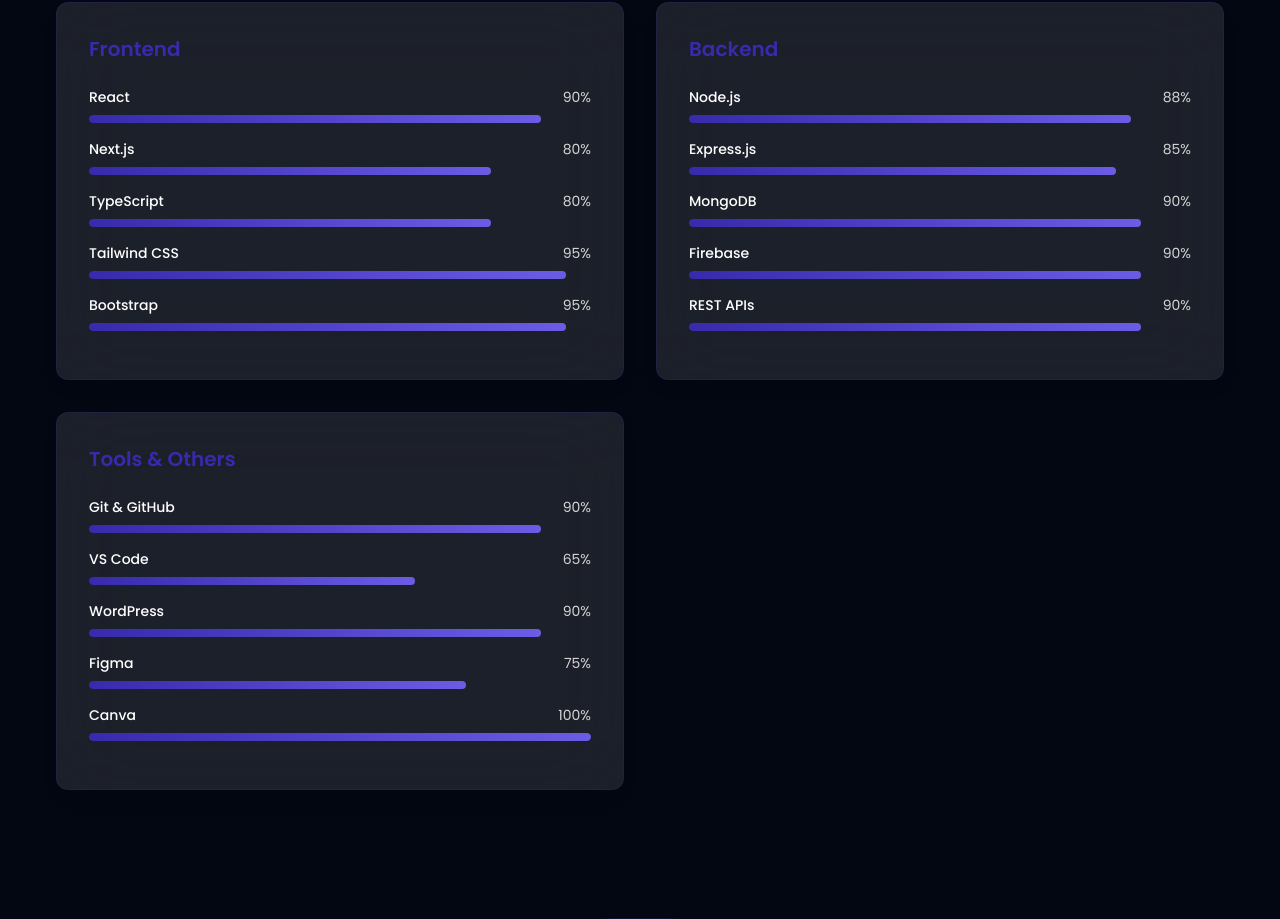
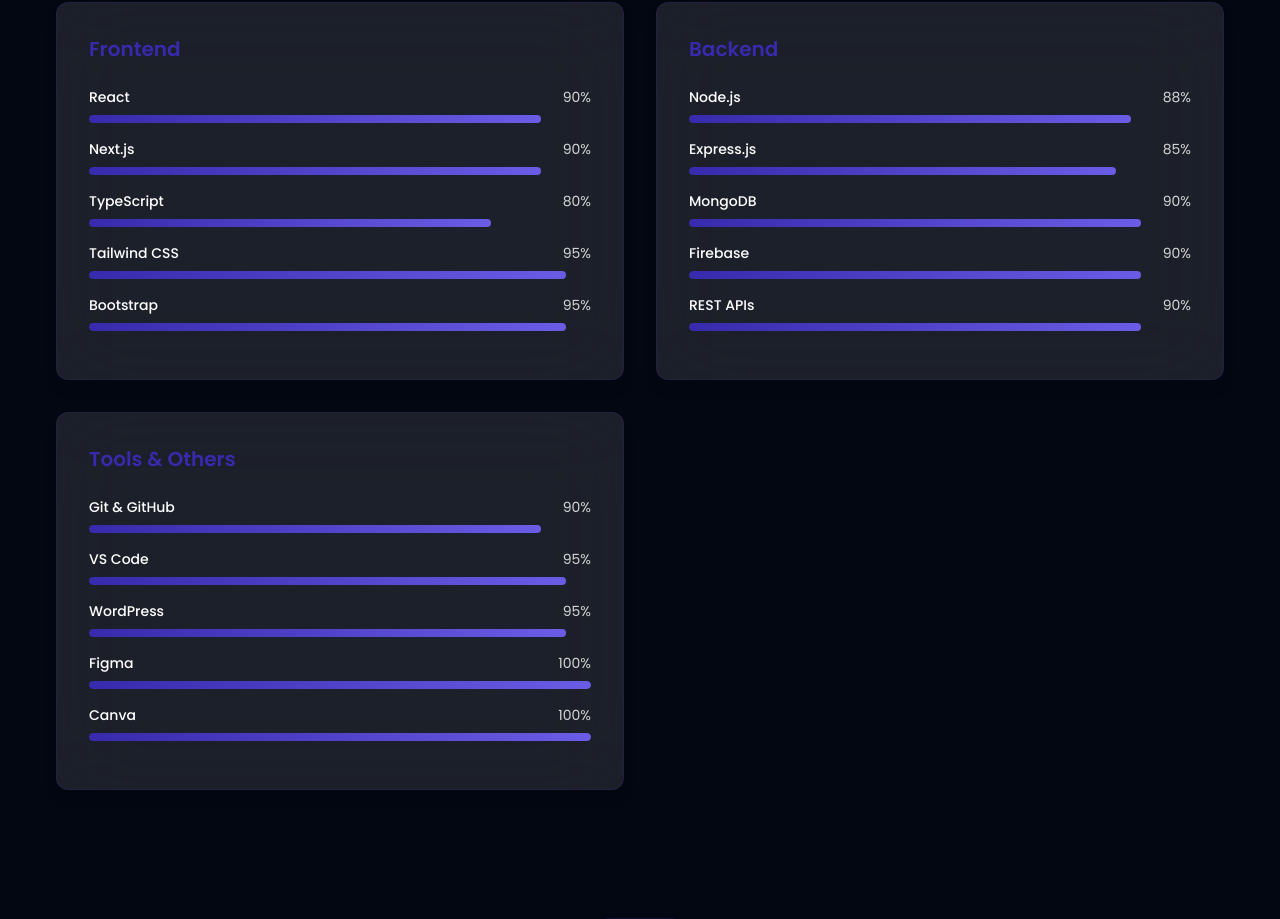
Before and after one commit to Abdurrobr34l/portfolio, a React (Vite) app: page / in a window 1280 px wide. Shown: the part 2484-3403 px from the top of the page. Built offline with nearby package versions, Linux system fonts and the light colour scheme.

Commit message:
Updated resume drive link, skills value

```diff
--- a/src/Components/Header.jsx
+++ b/src/Components/Header.jsx
@@ -156,7 +156,7 @@
             </label>
 
             {/* <button className="common-btn resume-btn">Resume</button> */}
-            <Link to={"https://drive.google.com/file/d/17s7ITyvCnnofVp-S8kXOA5X5cPEdn8Zg/view"} target="_blank" className="common-btn resume-btn">Resume</Link>
+            <Link to={"https://drive.google.com/file/d/1E06mu_cj644D5XsLL08X6dplNwLttXah/view?usp=sharing"} target="_blank" className="common-btn resume-btn">Resume</Link>
           </div>
         </div>
       </Container>
--- a/src/Components/Skills.jsx
+++ b/src/Components/Skills.jsx
@@ -7,7 +7,7 @@
     title: "Frontend",
     skills: [
       { name: "React", level: 90 },
-      { name: "Next.js", level: 80 },
+      { name: "Next.js", level: 90 },
       { name: "TypeScript", level: 80 },
       { name: "Tailwind CSS", level: 95 },
       { name: "Bootstrap", level: 95 },
@@ -27,9 +27,9 @@
     title: "Tools & Others",
     skills: [
       { name: "Git & GitHub", level: 90 },
-      { name: "VS Code", level: 65 },
-      { name: "WordPress", level: 90 },
-      { name: "Figma", level: 75 },
+      { name: "VS Code", level: 95 },
+      { name: "WordPress", level: 95 },
+      { name: "Figma", level: 100 },
       { name: "Canva", level: 100 },
     ],
   },
```
